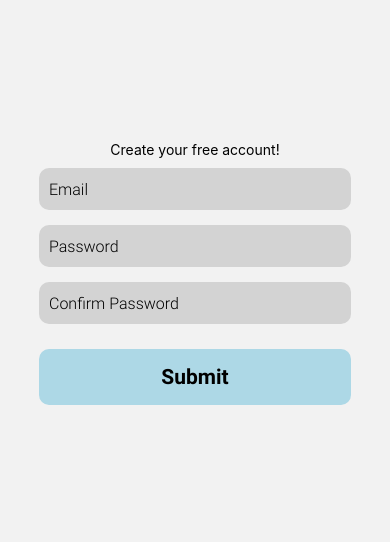
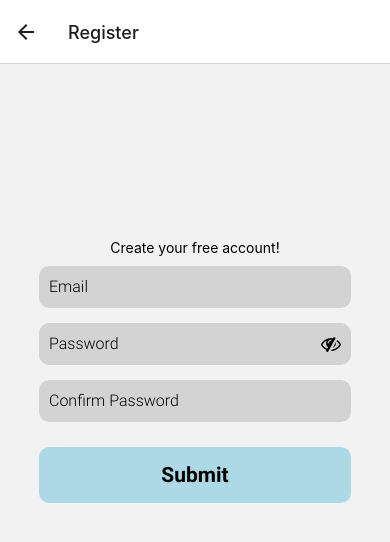
Before and after one commit to Bkohler93/scat-chat-native-front, a React Native app: screen /RegisterScreen in a window 390 px wide. Shown: the top 542 px of the page. Built offline with nearby package versions, Linux system fonts and the light colour scheme.

Commit message:
formatted regsiter and login screens

```diff
--- a/App.js
+++ b/App.js
@@ -11,7 +11,8 @@ import { createNativeStackNavigator } from "@react-navigation/native-stack";
 
 import * as Font from "expo-font";
 const Stack = createNativeStackNavigator();
-export const userProfileContext = createContext({});
+// export const userProfileContext = createContext({});
+import { userProfileContext } from "./app/utilities/userContext";
 
 export default function App() {
   const [fontsLoaded, setFontsLoaded] = useState(false);
@@ -45,6 +46,15 @@ export default function App() {
             options={{ headerShown: false }}
           />
           <Stack.Screen
+            name="RegisterScreen"
+            component={RegisterScreen}
+            options={{
+              headerTitle: "Register",
+              headerShown: true,
+              headerBackTitleVisible: true,
+            }}
+          />
+          <Stack.Screen
             name="WelcomeScreen"
             component={WelcomeScreen}
             options={{ headerShown: false }}
@@ -52,11 +62,6 @@ export default function App() {
           <Stack.Screen
             name="CameraScreen"
             component={CameraScreen}
-            options={{ headerShown: false }}
-          />
-          <Stack.Screen
-            name="RegisterScreen"
-            component={RegisterScreen}
             options={{ headerShown: false }}
           />
           <Stack.Screen
--- a/app/screens/LoginScreen.js
+++ b/app/screens/LoginScreen.js
@@ -1,5 +1,5 @@
 import React, { useState, useContext } from "react";
-import { userProfileContext } from "../../App";
+import { userProfileContext } from "../utilities/userContext";
 import {
   View,
   StyleSheet,
@@ -11,11 +11,12 @@ import {
   Keyboard,
   Platform,
   TouchableWithoutFeedback,
+  ScrollView,
 } from "react-native";
 import Button from "../components/Button";
 import Firebase from "../../config/firebase";
 import { useNavigation } from "@react-navigation/native";
-import { ScatchatScreen } from "./ScatchatScreen";
+import { Header } from "react-native/Libraries/NewAppScreen";
 
 const dimensions = Dimensions.get("window");
 const inputHeight = Math.round((dimensions.height * 1) / 20);
@@ -33,8 +34,8 @@ export default function LoginScreen() {
   const [loginError, setLoginError] = useState("");
 
   async function loginClick() {
-    try {
-      if (email !== "" && password !== "") {
+    if (email !== "" && password !== "") {
+      try {
         console.log(email, password);
         const userAuth = await auth.signInWithEmailAndPassword(email, password);
 
@@ -42,21 +43,37 @@ export default function LoginScreen() {
           setUserProfile(userAuth);
           navigation.navigate("ScatchatScreen");
         }
+      } catch (err) {
+        console.log("Error with login");
+        setLoginError("invalidLogin");
       }
-    } catch (err) {
-      console.log("Error with login");
-      setLoginError(err.message);
     }
   }
 
+  function changeEmail(text) {
+    setEmail(text);
+
+    if (text === "") {
+      setLoginError(null);
+    }
+  }
+
+  function changePassword(text) {
+    setPassword(text);
+
+    if (text === "") {
+      setLoginError(null);
+    }
+  }
   function jumpInClick() {
     console.log("heading into snapchat as anonymous");
   }
   return (
     <TouchableWithoutFeedback onPress={Keyboard.dismiss}>
       <KeyboardAvoidingView
-        behavior={Platform.OS === "ios" ? "padding" : "height"}
-        style={styles.ctr}
+        behavior="height"
+        enabled={true}
+        style={styles.avoidView}
       >
         <View style={styles.smallCtr}>
           <View style={styles.inputCtr}>
@@ -64,17 +81,30 @@ export default function LoginScreen() {
               style={styles.input}
               placeholder={"Email"}
               placeholderTextColor={"black"}
-              onChangeText={setEmail}
+              onChangeText={changeEmail}
             />
             <TextInput
               style={styles.input}
               placeholder={"Password"}
               secureTextEntry={true}
               placeholderTextColor={"black"}
-              onChangeText={setPassword}
+              onChangeText={changePassword}
             />
-            {/* <View style={styles.ctr}></View> */}
+            {loginError === "invalidLogin" && (
+              <View style={styles.errorCtr}>
+                <Text style={styles.errorText}>
+                  Login credentials are invalid.
+                </Text>
+              </View>
+            )}
+
             <Button text={"Login"} handleClick={loginClick} />
+            <View style={styles.lineBreakCtr}>
+              <View style={styles.lineBreak}></View>
+
+              <Text style={styles.lineBreakText}>OR</Text>
+              <View style={styles.lineBreak}></View>
+            </View>
             <View style={styles.registerCtr}>
               <Text style={styles.registerTxt}>
                 You can't post without an account!
@@ -87,11 +117,6 @@ export default function LoginScreen() {
               </Text>
             </View>
           </View>
-          {loginError !== "" && (
-            <View>
-              <Text>Error logging in</Text>
-            </View>
-          )}
           <Button
             style={styles.buttonFlexEnd}
             text={"Browse Scatchats"}
@@ -105,10 +130,11 @@ export default function LoginScreen() {
 
 const styles = StyleSheet.create({
   ctr: {
-    justifyContent: "space-around",
-    alignItems: "center",
     flex: 1,
-    marginTop: topMargin,
+  },
+  avoidView: {
+    flex: 1,
+    justifyContent: "center",
   },
   input: {
     height: inputHeight,
@@ -139,8 +165,37 @@ const styles = StyleSheet.create({
     alignSelf: "flex-end",
   },
   smallCtr: {
-    height: smallCtrHeight,
     justifyContent: "space-around",
     alignItems: "center",
   },
+  errorCtr: {
+    justifyContent: "flex-start",
+    alignItems: "flex-start",
+    borderLeftWidth: 1,
+    borderColor: "red",
+    width: inputWidth,
+    padding: 2,
+    marginLeft: 8,
+  },
+  lineBreakCtr: {
+    flexDirection: "row",
+    justifyContent: "space-around",
+    paddingTop: 10,
+    paddingBottom: 10,
+  },
+  lineBreak: {
+    borderBottomWidth: 1,
+    borderColor: "#ADACAC",
+    marginTop: 30,
+    marginBottom: 30,
+    width: inputWidth / 3,
+  },
+  lineBreakText: {
+    top: 20,
+  },
+  errorText: {
+    color: "red",
+    paddingLeft: 5,
+    fontSize: 11,
+  },
 });
--- a/app/screens/RegisterScreen.js
+++ b/app/screens/RegisterScreen.js
@@ -1,5 +1,5 @@
 import React, { useState, useContext } from "react";
-import { userProfileContext } from "../../App";
+import { userProfileContext } from "../utilities/userContext";
 import {
   StyleSheet,
   View,
@@ -11,11 +11,13 @@ import {
   KeyboardAvoidingView,
   TextInput,
   Platform,
+  Keyboard,
 } from "react-native";
 import Button from "../components/Button";
 import Firebase from "../../config/firebase";
 import { useNavigation } from "@react-navigation/core";
-import { ScatchatScreen } from "./ScatchatScreen";
+import { StatusBar } from "expo-status-bar";
+import { FontAwesome } from "@expo/vector-icons";
 
 const dimensions = Dimensions.get("window");
 const inputHeight = Math.round((dimensions.height * 1) / 20);
@@ -26,16 +28,63 @@ const auth = Firebase.auth();
 
 export default function RegisterScreen() {
   const [email, setEmail] = useState(null);
-  const [confirmPassword, setConfirmPassword] = useState(null);
   const [password, setPassword] = useState(null);
-  const [passwordsMatch, setPasswordMatch] = useState(false);
+  const [passwordMatch, setPasswordMatch] = useState(false);
+  const [hidePassword, setHidePassword] = useState(true);
   const { userProfile, setUserProfile } = useContext(userProfileContext);
+  const [inputError, setInputError] = useState(null);
 
   const navigation = useNavigation();
 
+  const inputsValid = () => {
+    setInputError(null);
+    const emailRegex = new RegExp("[A-Za-z0-9._%+-]+@[A-Za-z0-9.-]+.[A-Za-z]");
+    if (!emailRegex.test(email)) {
+      setInputError("invalidEmail");
+      return false;
+    }
+
+    if (password !== passwordMatch) {
+      console.log(password, passwordMatch);
+      setInputError("passwordsNotMatching");
+      return false;
+    }
+
+    if (password.length < 6) {
+      setInputError("passwordTooShort");
+      return false;
+    }
+    console.log("passed");
+    return true;
+  };
+
+  const changeConfirmPassword = (text) => {
+    setPasswordMatch(text);
+
+    if (text === "") {
+      setInputError(null);
+    }
+  };
+
+  const changeEmail = (text) => {
+    setEmail(text);
+
+    if (text === "") {
+      setInputError(null);
+    }
+  };
+
+  const changePassword = (text) => {
+    setPassword(text);
+
+    if (text === "") {
+      setInputError(null);
+    }
+  };
+
   async function registerClick() {
+    if (inputsValid()) {
       try {
-      if (email !== "" && password !== "" && password === confirmPassword) {
         console.log("submitting user data");
         const userRegister = await auth.createUserWithEmailAndPassword(
           email,
@@ -46,18 +95,24 @@ export default function RegisterScreen() {
           setUserProfile(userRegister);
           navigation.navigate("ScatchatScreen");
         }
-      }
       } catch (err) {
         console.log("Error registering user");
         console.log(err);
+        setInputError("emailTaken");
+      }
     }
   }
 
   return (
-    <TouchableWithoutFeedback>
+    <SafeAreaView style={styles.outterCtr}>
       <KeyboardAvoidingView
         behavior={Platform.OS === "ios" ? "padding" : "height"}
         style={styles.ctr}
+        keyboardVerticalOffset={-50}
+      >
+        <TouchableWithoutFeedback
+          onPress={Keyboard.dismiss}
+          style={{ flex: 1, backgroundColor: "blue" }}
         >
           <View style={styles.smallCtr}>
             <Text>Create your free account!</Text>
@@ -65,33 +120,85 @@ export default function RegisterScreen() {
               style={styles.input}
               placeholder={"Email"}
               placeholderTextColor={"black"}
-            onChangeText={setEmail}
+              onChangeText={changeEmail}
             ></TextInput>
+            {inputError === "emailTaken" && (
+              <View style={styles.errorCtr}>
+                <Text style={styles.errorText}>Email already in use.</Text>
+              </View>
+            )}
+            {inputError === "invalidEmail" && (
+              <View style={styles.errorCtr}>
+                <Text style={styles.errorText}>Invalid email format.</Text>
+              </View>
+            )}
+            <View style={styles.inputCtr}>
               <TextInput
                 style={styles.input}
                 placeholder={"Password"}
                 placeholderTextColor={"black"}
-            onChangeText={setPassword}
+                onChangeText={changePassword}
+                secureTextEntry={hidePassword ? true : false}
               ></TextInput>
+
+              <View style={styles.iconCtr}>
+                {hidePassword === false && (
+                  <FontAwesome
+                    name="eye"
+                    // backgroundColor="lightgrey"
+                    color="black"
+                    size={20}
+                    onPress={() => setHidePassword(true)}
+                  />
+                )}
+                {hidePassword === true && (
+                  <FontAwesome
+                    name="eye-slash"
+                    // backgroundColor="lightgrey"
+                    color="black"
+                    size={20}
+                    onPress={() => setHidePassword(false)}
+                  />
+                )}
+              </View>
+            </View>
+            {inputError === "passwordTooShort" && (
+              <View style={styles.errorCtr}>
+                <Text style={styles.errorText}>
+                  Passwords must contain more than six characters.
+                </Text>
+              </View>
+            )}
+
             <TextInput
               style={styles.input}
               placeholder={"Confirm Password"}
               placeholderTextColor={"black"}
-            onChangeText={setConfirmPassword}
+              onChangeText={changeConfirmPassword}
+              secureTextEntry={hidePassword ? true : false}
             ></TextInput>
+            {inputError === "passwordsNotMatching" && (
+              <View style={styles.errorCtr}>
+                <Text style={styles.errorText}>Passwords do not match.</Text>
+              </View>
+            )}
+
             <Button text={"Submit"} handleClick={registerClick} />
           </View>
+        </TouchableWithoutFeedback>
       </KeyboardAvoidingView>
-    </TouchableWithoutFeedback>
+    </SafeAreaView>
   );
 }
 
 const styles = StyleSheet.create({
+  outterCtr: {
+    flex: 1,
+    justifyContent: "center",
+    paddingTop: Platform.OS === "android" ? StatusBar.currentHeight : 0,
+  },
   ctr: {
-    // justifyContent: "space-around",
-    alignItems: "center",
     flex: 1,
-    marginTop: topMargin,
   },
   input: {
     height: inputHeight,
@@ -123,7 +230,28 @@ const styles = StyleSheet.create({
   },
   smallCtr: {
     height: smallCtrHeight,
-    // justifyContent: "space-around",
+    justifyContent: "center",
+    alignItems: "center",
+  },
+  errorCtr: {
+    justifyContent: "flex-start",
+    alignItems: "flex-start",
+    borderLeftWidth: 1,
+    borderColor: "red",
+    width: inputWidth,
+    padding: 2,
+    marginLeft: 8,
+  },
+  errorText: {
+    color: "red",
+    paddingLeft: 5,
+    fontSize: 11,
+  },
+  iconCtr: {
+    position: "absolute",
+    right: 10,
+    top: inputHeight / 2,
+    justifyContent: "center",
     alignItems: "center",
   },
 });
--- a/app/screens/ScatchatScreen.js
+++ b/app/screens/ScatchatScreen.js
@@ -1,6 +1,6 @@
 import React, { useContext } from "react";
 import { SafeAreaView, StyleSheet, Text } from "react-native";
-import { userProfileContext } from "../../App";
+import { userProfileContext } from "../utilities/userContext";
 
 export default function ScatChatScreen() {
   const { userProfile } = useContext(userProfileContext);
--- /dev/null
+++ b/app/utilities/userContext.js
@@ -0,0 +1,3 @@
+import { createContext } from "react";
+
+export const userProfileContext = createContext({});
--- a/package.json
+++ b/package.json
@@ -9,6 +9,9 @@
   },
   "dependencies": {
     "@expo/ngrok": "^4.1.0",
+    "@fortawesome/fontawesome-svg-core": "^1.2.36",
+    "@fortawesome/free-solid-svg-icons": "^5.15.4",
+    "@fortawesome/react-native-fontawesome": "^0.2.7",
     "@react-native-community/masked-view": "0.1.10",
     "@react-navigation/native": "^6.0.2",
     "@react-navigation/native-stack": "^6.1.0",
@@ -28,6 +31,7 @@
     "react-native-reanimated": "~2.2.0",
     "react-native-safe-area-context": "3.2.0",
     "react-native-screens": "~3.4.0",
+    "react-native-svg": "^12.1.1",
     "react-native-web": "~0.13.12",
     "uuid": "^8.3.2"
   },
```
Also changed, not shown: 1 other file (tests, documents, lock files or other folders). Lines whose indentation alone changed are shown as unchanged.
